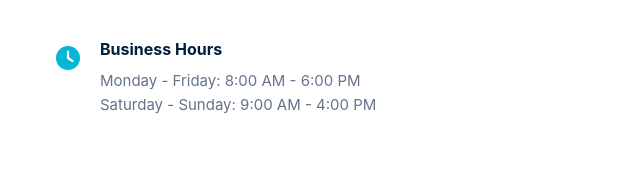
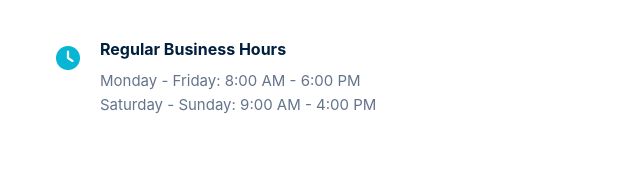
Before and after one commit to tharangopal/NeethTelecom, a plain HTML site: page index.html in a window 1280 px wide. Shown: the part 4347-4528 px from the top of the page, 614-1254 px from the left. Drawn offline with nearby package versions, Linux system fonts and the light colour scheme.

Commit message:
Update index.html

```diff
--- a/index.html
+++ b/index.html
@@ -940,7 +940,7 @@
                             <i class="fas fa-clock"></i>
                         </div>
                         <div class="info-text">
-                            <h4>Business Hours</h4>
+                            <h4>Regular Business Hours</h4>
                             <p>Monday - Friday: 8:00 AM - 6:00 PM</p>
                             <p>Saturday - Sunday: 9:00 AM - 4:00 PM</p>
                         </div>
```
Also changed, not shown: 1 other file.
